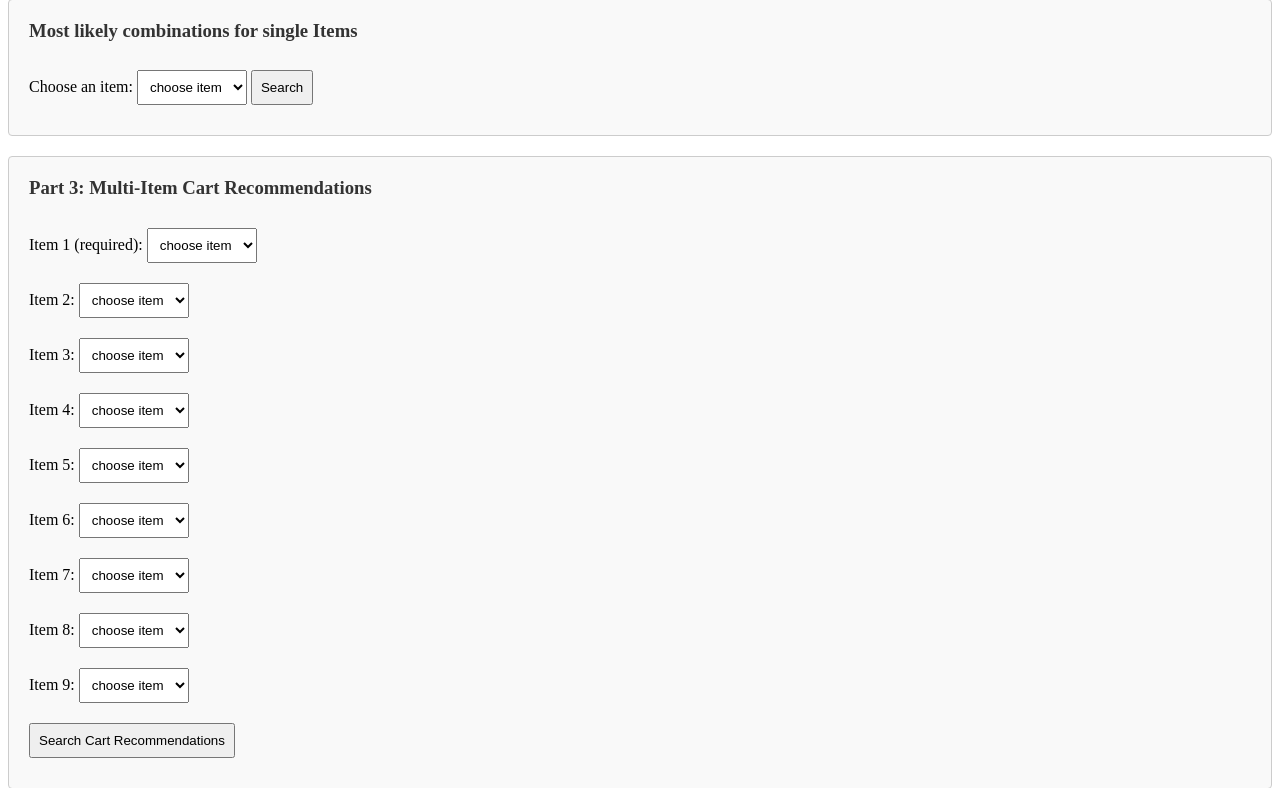
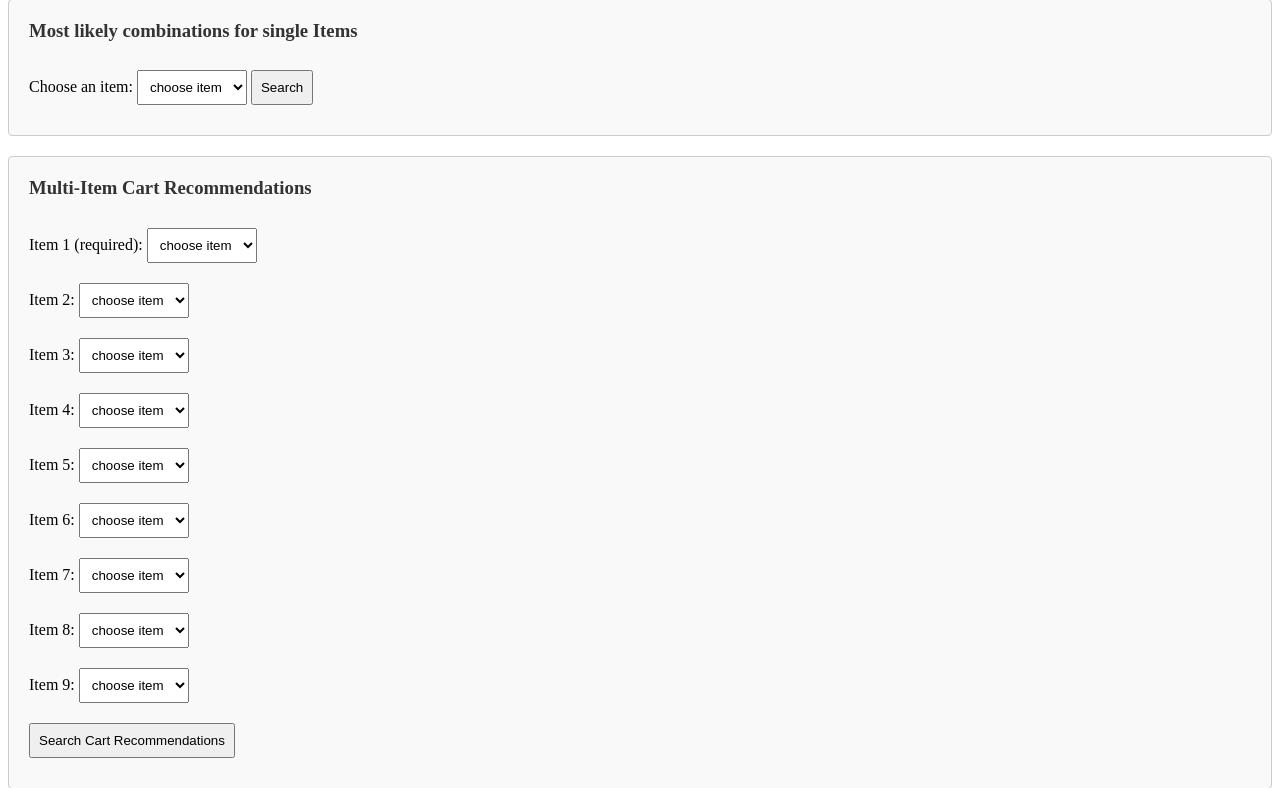
Before and after one commit to s8dabald/Team-5-, a Flask app: template templates/recommendation_engine.html in a window 1280 px wide. Shown: the part 735-1523 px from the top of the page. Run offline with Flask 3, Linux system fonts and the light colour scheme; the template is opened without the code that fills it, so the values that code supplies are empty.

Commit message:
Update recommendation_engine.html

```diff
--- a/templates/recommendation_engine.html
+++ b/templates/recommendation_engine.html
@@ -184,7 +184,7 @@
 
   <!-- Section 3: Multi-Item Cart Recommendations -->
 <div class="section" id="section3">
-  <h3>Part 3: Multi-Item Cart Recommendations</h3>
+  <h3>Multi-Item Cart Recommendations</h3>
   <!-- Form with 9 separate dropdowns; Item 1 is required -->
   <form action="{{ url_for('search_cart_combinations') }}" method="post">
     <div>
```
